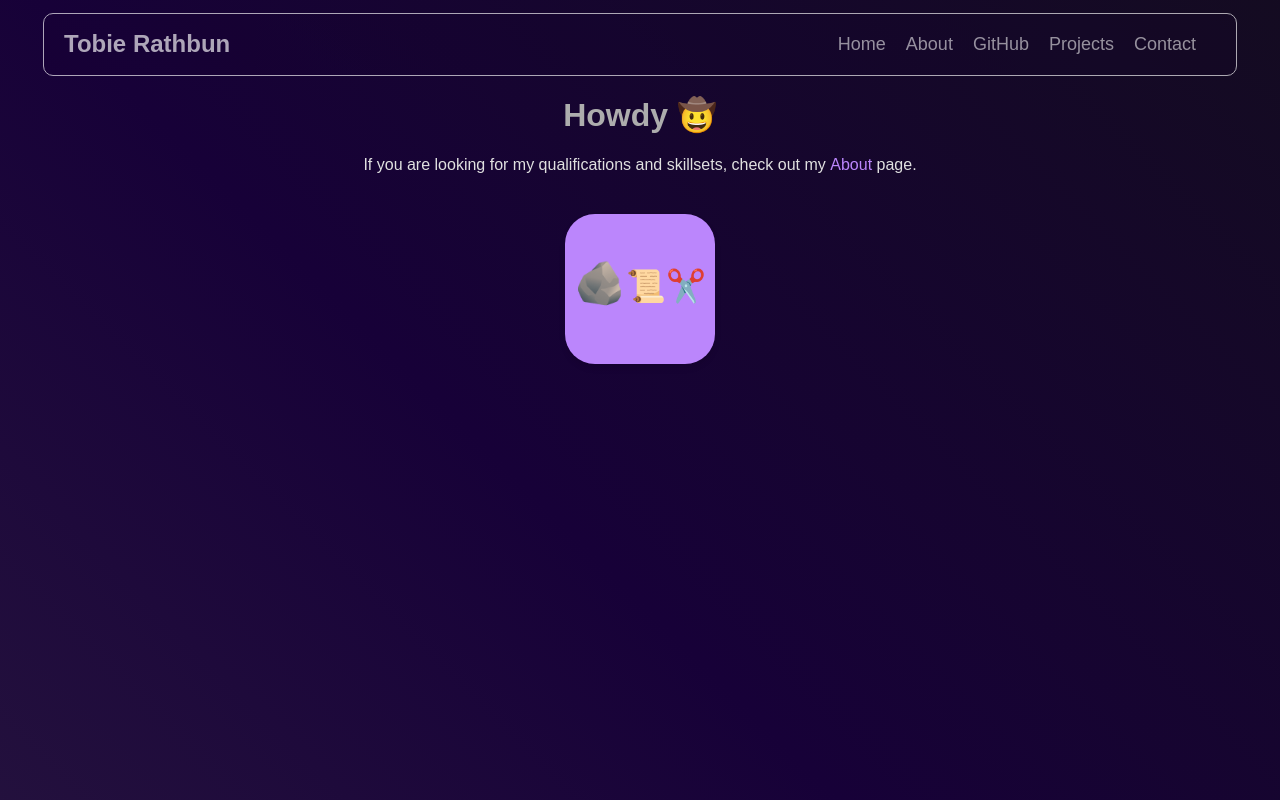
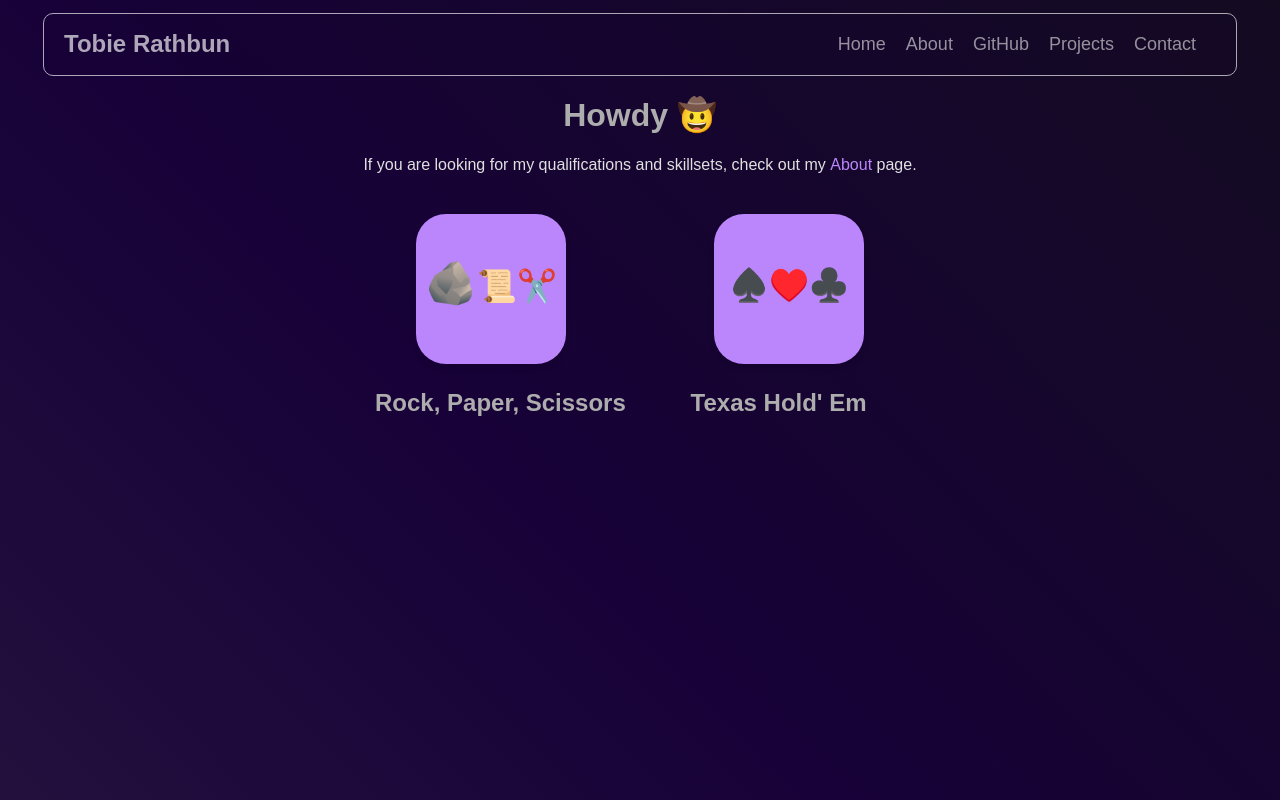
Before and after one commit to Tobie-Rathbun/React-Portfolio--Next.js-, a Next.js app: page / in a window 1280 px wide. Built offline with nearby package versions, Linux system fonts and the light colour scheme.

Commit message:
styled home page animated cards

```diff
--- a/src/app/globals.css
+++ b/src/app/globals.css
@@ -1170,6 +1170,7 @@ span.emoji:hover {
   cursor: pointer;
   box-shadow: 0 4px 6px rgba(0, 0, 0, 0.1);
   transition: box-shadow 0.2s ease;
+  margin: 0 5%;
 }
 
 .animated-card:hover {
@@ -1185,3 +1186,54 @@ span.emoji:hover {
 .animated-card .card-content:hover {
   text-decoration: none; /* Ensure underline is not added on hover */
 }
+
+.card-title {
+  display: flex; /* Enables flexbox for horizontal alignment */
+  justify-content: center; /* Centers the content horizontally */
+  align-items: center; /* Aligns the items vertically on the same line */
+  gap: 20px; /* Adds space between the two titles */
+  margin-top: -22%; /* Adjust this value to move the title higher */
+  text-align: center; /* Centers the text */
+  font-size: 1.5rem; /* Adjust font size as needed */
+}
+
+.card-title h1 {
+  margin: 0; /* Removes default margin */
+  padding: 0; /* Ensures no padding is added */
+  font-size: inherit; /* Ensures it inherits the parent font size */
+}
+
+.card-title h1:nth-child(1) {
+  margin-left: -2.5%; /* Moves the first h1 slightly to the left */
+}
+
+.card-title h1:nth-child(2) {
+  margin-left: 6%; /* Moves the second h1 slightly to the left */
+}
+
+/* Media Query for Smaller Screens */
+@media (max-width: 1400px) {
+  .card-title {
+    display: flex; /* Enables flexbox for horizontal alignment */
+    justify-content: center; /* Centers the content horizontally */
+    align-items: center; /* Aligns the items vertically on the same line */
+    gap: 20px; /* Adds space between the two titles */
+    margin-top: -23%; /* Adjust this value to move the title higher */
+    text-align: center; /* Centers the text */
+    font-size: 1.5rem; /* Adjust font size as needed */
+  }
+
+  .card-title h1 {
+    margin: 0; /* Removes default margin */
+    padding: 0; /* Ensures no padding is added */
+    font-size: inherit; /* Ensures it inherits the parent font size */
+  }
+
+  .card-title h1:nth-child(1) {
+    margin-left: -3%; /* Moves the first h1 slightly to the left */
+  }
+
+  .card-title h1:nth-child(2) {
+    margin-left: 3.5%; /* Moves the second h1 slightly to the left */
+  }
+}
--- a/src/app/page.tsx
+++ b/src/app/page.tsx
@@ -5,21 +5,20 @@ import Link from "next/link";
 import './globals.css';
 
 export default function Home() {
-  const [scope, animate] = useAnimate();
+  const [scope1, animate1] = useAnimate();
+  const [scope2, animate2] = useAnimate();
 
-  function handleHover() {
+  function handleHover(animate: typeof animate1, scope: React.RefObject<HTMLDivElement>) {
     animate([
       [scope.current, { rotate: -90 }],
       [scope.current, { scale: 1.15 }],
       [scope.current, { rotate: 0 }],
-      [scope.current, { scale: 1.5 }]
+      [scope.current, { scale: 1.5 }],
     ]);
   }
 
-  function handleLeave() {
-    animate([
-      [scope.current, { scale: 1 }]
-    ]);
+  function handleLeave(animate: typeof animate1, scope: React.RefObject<HTMLDivElement>) {
+    animate([[scope.current, { scale: 1 }]]);
   }
 
   return (
@@ -38,11 +37,12 @@ export default function Home() {
         </p>
 
         <div className="cards-container">
+          {/* Card 1 */}
           <div
             className="animated-card"
-            ref={scope}
-            onMouseEnter={handleHover}
-            onMouseLeave={handleLeave}
+            ref={scope1}
+            onMouseEnter={() => handleHover(animate1, scope1)}
+            onMouseLeave={() => handleLeave(animate1, scope1)}
           >
             <Link href="/rps" style={{ textDecoration: 'none' }}>
               <div className="card-content">
@@ -54,7 +54,33 @@ export default function Home() {
               </div>
             </Link>
           </div>
+
+          {/* Card 2 */}
+          <div
+            className="animated-card"
+            ref={scope2}
+            onMouseEnter={() => handleHover(animate2, scope2)}
+            onMouseLeave={() => handleLeave(animate2, scope2)}
+          >
+            <Link href="/rps" style={{ textDecoration: 'none' }}>
+              <div className="card-content">
+              <h2>
+                  <span className="emoji">&#9824;&#65039;</span>
+                  <span className="emoji"id="heart">&#9829;&#65039;</span>
+                  <span className="emoji">&#9827;&#65039;</span>
+                </h2>
+              </div>
+            </Link>
+          </div>
         </div>
+
+        <div className="card-title">
+            <h1>Rock, Paper, Scissors</h1>
+            <h1 className="card-poker">Texas Hold' Em</h1>
+        </div>
+
+
+
       </div>
     </>
   );
```
